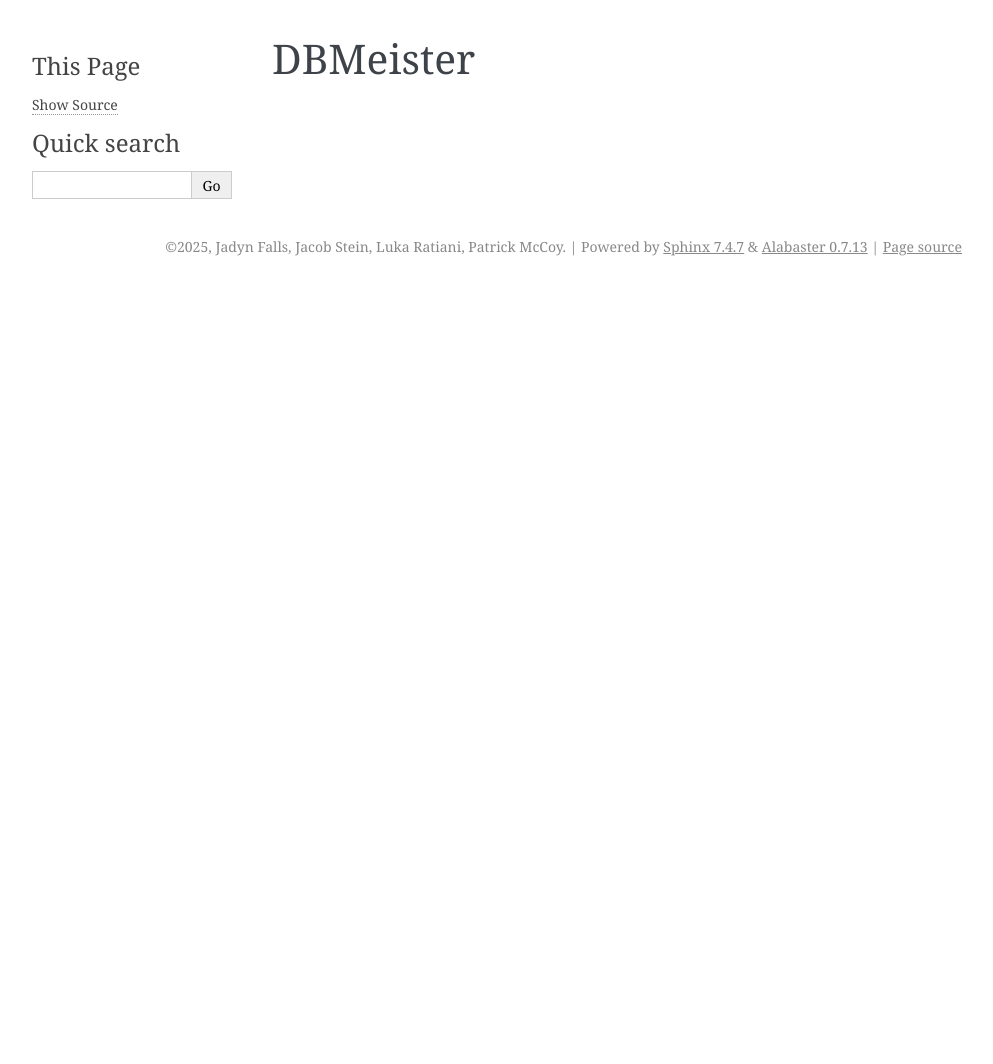
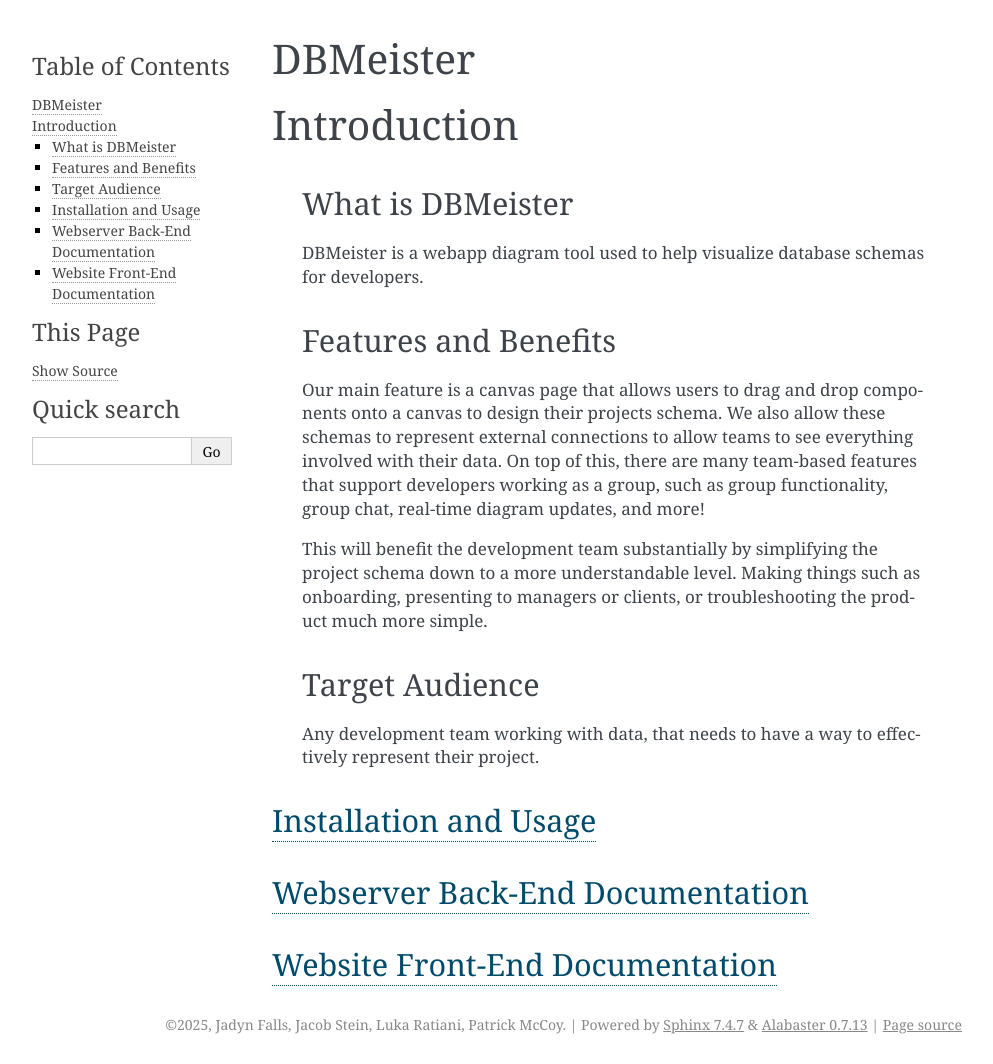
Before and after one commit to JadynF/DBMeister, a Sphinx documentation site: the page built from docs/index.md, in a window 1280 px wide. Shown: the whole page, without its empty margins (148-1141 px from the left). Built offline with Sphinx 7.4.7, drawn with Linux system fonts in a browser that asks for light colours; before the commit the page ends 900 px from its top, so only the background shows below that.

Commit message:
Updated documentation, updated landing page

```diff
--- a/docs/index.md
+++ b/docs/index.md
@@ -1 +1,27 @@
 # DBMeister
+
+# Introduction
+
+<blockquote>
+
+## What is DBMeister
+
+DBMeister is a webapp diagram tool used to help visualize database schemas for developers.
+
+## Features and Benefits
+
+Our main feature is a canvas page that allows users to drag and drop components onto a canvas to design their projects schema. We also allow these schemas to represent external connections to allow teams to see everything involved with their data. On top of this, there are many team-based features that support developers working as a group, such as group functionality, group chat, real-time diagram updates, and more!
+
+This will benefit the development team substantially by simplifying the project schema down to a more understandable level. Making things such as onboarding, presenting to managers or clients, or troubleshooting the product much more simple.
+
+## Target Audience
+
+Any development team working with data, that needs to have a way to effectively represent their project.
+
+</blockquote>
+
+## [Installation and Usage](installandusage.md)
+
+## [Webserver Back-End Documentation](backend.md)
+
+## [Website Front-End Documentation](frontend.md)
```
Also changed, not shown: docs/backend.md (added, +26 -0 lines), docs/frontend.md (added, +16 -0 lines), docs/installandusage.md (added, +50 -0 lines), 1 other file.
